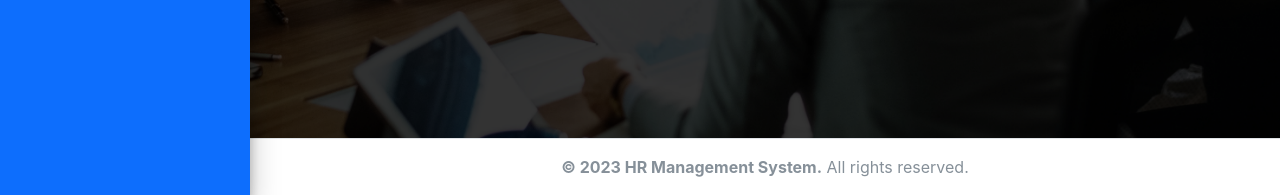
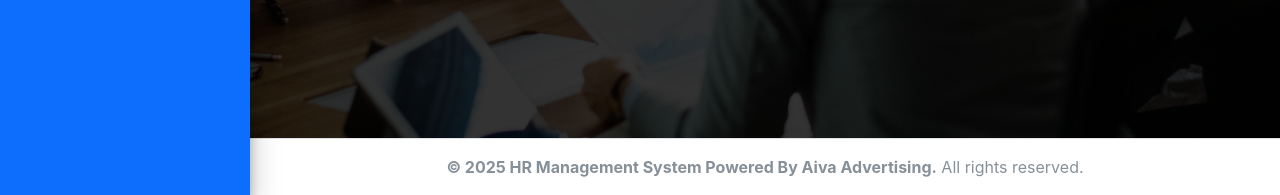
Before and after one commit to ShenalK02/HR-Management-System, a Django app: page /announcements/ in a window 1280 px wide. Shown: the part 605-800 px from the top of the page. Run offline with Django 3.2, Linux system fonts and the light colour scheme; the visitor is signed in with stand-in values (Sample User, id 1); data that the repository does not hold is empty; some libraries are stand-ins or nearby versions.

Commit message:
Changed the Footer

```diff
--- a/templates/base.html
+++ b/templates/base.html
@@ -220,7 +220,7 @@
 
         <!-- Footer -->
         <footer class="main-footer text-center">
-            <strong>&copy; 2023 HR Management System.</strong> All rights reserved.
+            <strong>&copy; 2025 HR Management System Powered By Aiva Advertising.</strong> All rights reserved.
         </footer>
     </div>
 
```
